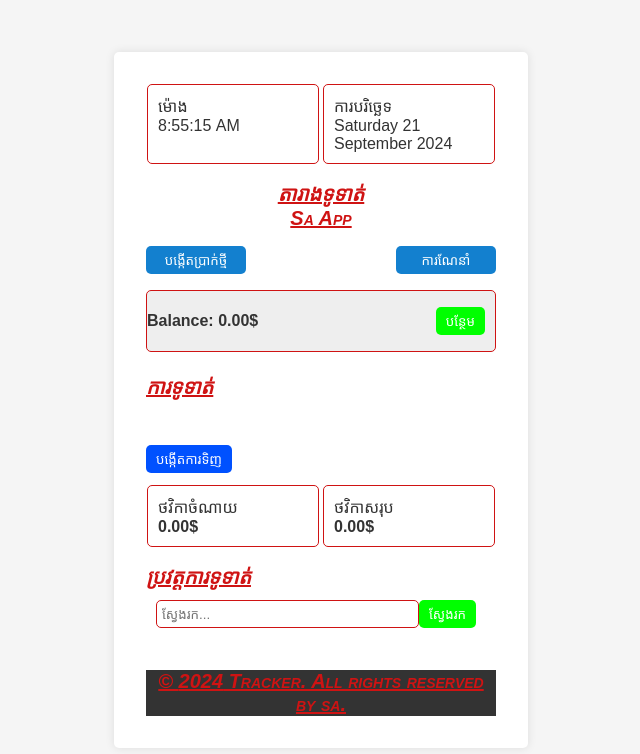
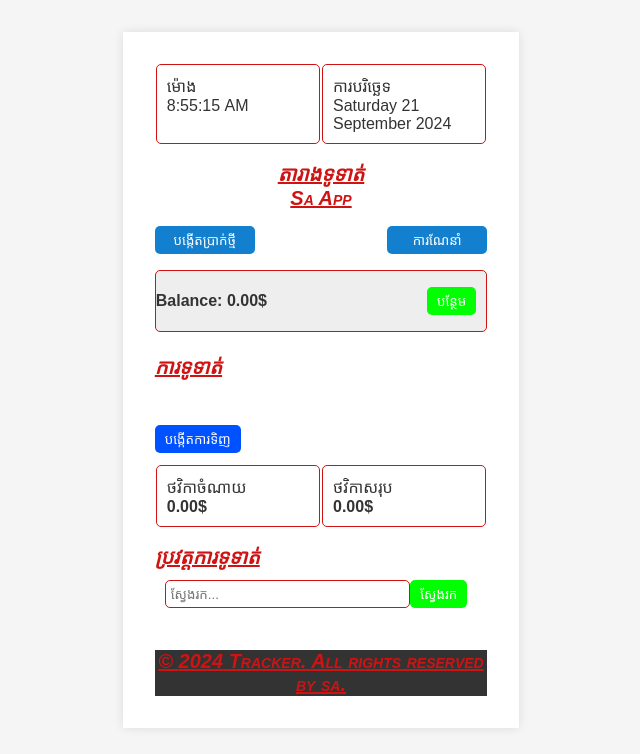
Before and after one commit to reaksacode21/tracker, a plain HTML site: page index.html in a window 1280 px wide. Shown: the whole page, without its empty margins (319-959 px from the left). Drawn offline with Linux system fonts and the light colour scheme; some packages are replaced by stand-ins of ours; a script that the page names is missing.

Commit message:
first commit

```diff
--- a/styles.css
+++ b/styles.css
@@ -5,6 +5,11 @@
 }
 
 body {
+    display: flex;
+    align-items: center;
+    justify-content: center;
+    margin: 0;
+    padding: 0;
     font-family: Arial, sans-serif;
     color: #333;
     background-color: #f5f5f5;
@@ -24,26 +29,22 @@ body {
     padding: 5px;
 }
 .container {
+    max-width: 350px;
     display: flex;
     align-items: center;
     justify-content: center;
     flex-direction: column;
-    max-width: 800px;
-    margin: 0 auto;
-    padding: 20px;
-    margin-top: 0px;
+    /* max-width: 800px; */
+
 
 }
 
 .width-control {
-    max-width: 350px;
-    margin: 0 auto;
+   width: 95%;
     background-color: #fff;
-    border-radius: 5px;
     box-shadow: 0 0 10px rgba(0, 0, 0, 0.1);
     padding: 2rem;
-
-
+    margin: 2rem;
 }
 
 h1,p{
```
